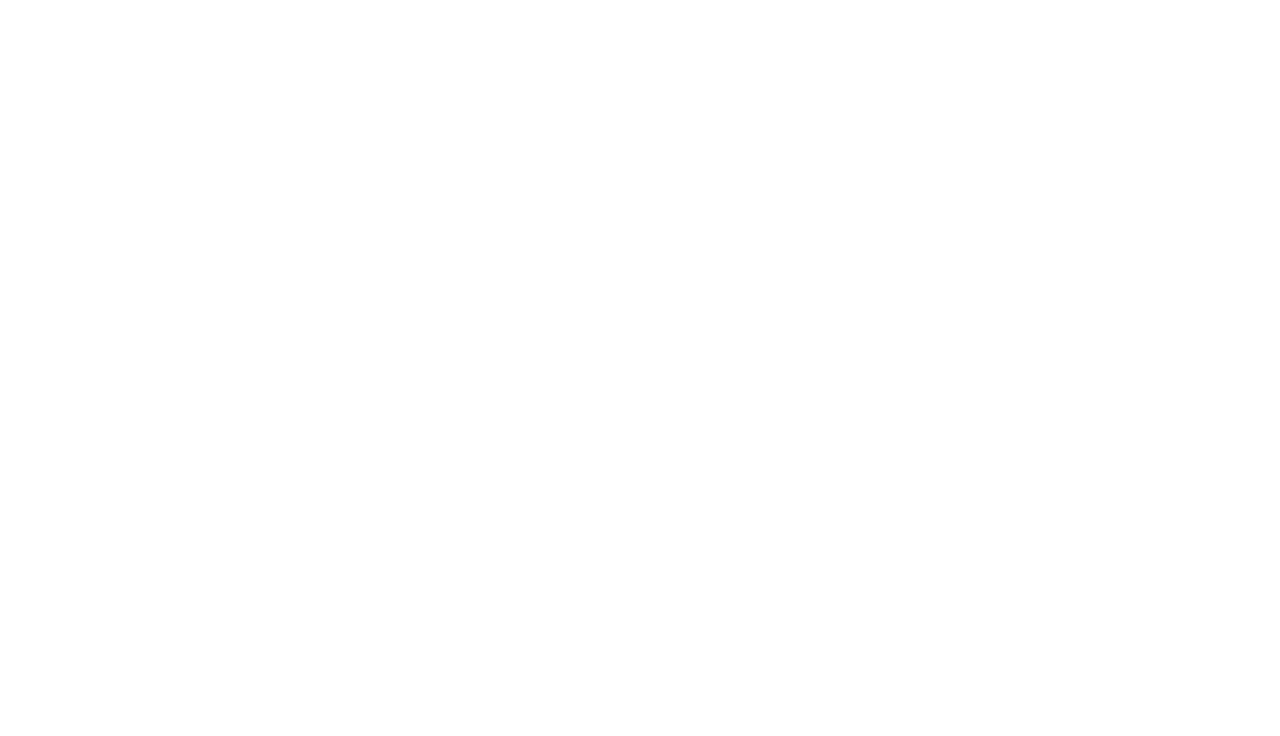
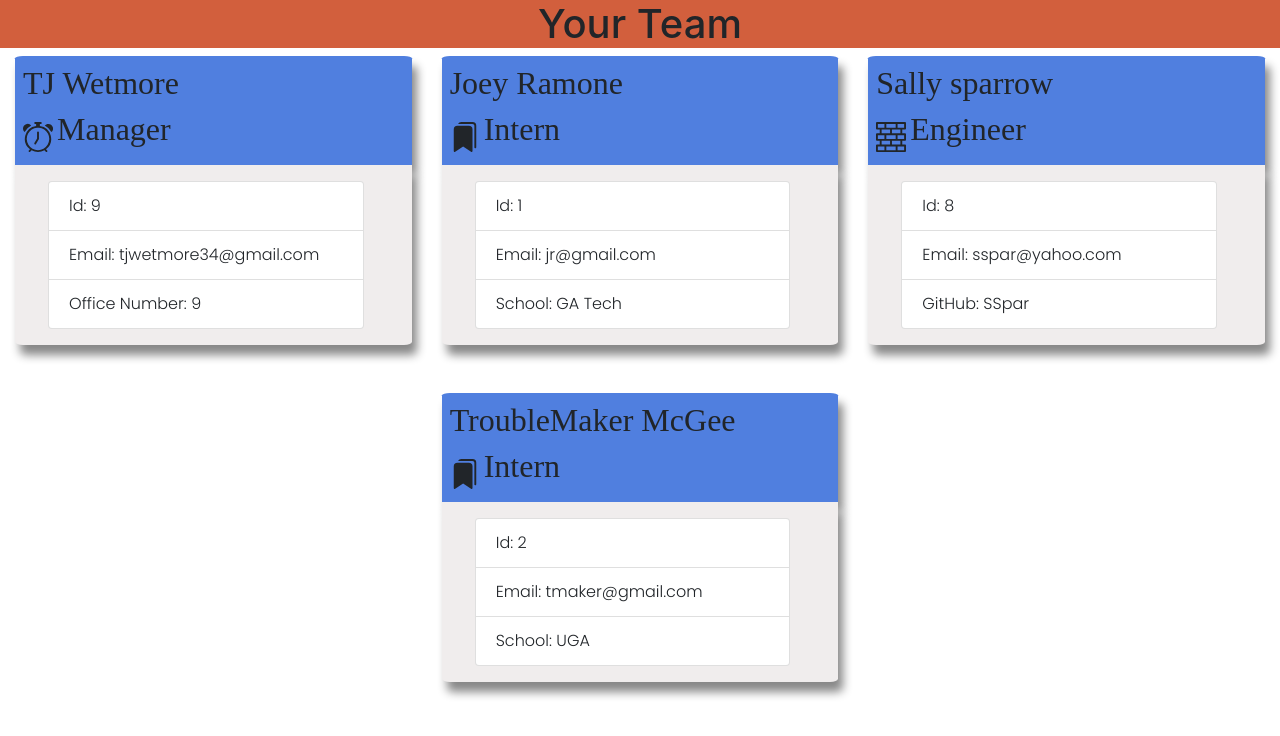
Before and after one commit to TWetmore34/team-build-generator, a website: page dist/index.html in a window 1280 px wide. Drawn offline with nearby package versions, Linux system fonts and the light colour scheme.

Commit message:
running node index.js now fully creates html elements!

```diff
--- a/dist/index.html
+++ b/dist/index.html
@@ -7,8 +7,90 @@
         <meta name="viewport" content="width=device-width, initial-scale=1.0">
         <title>Document</title>
         <link rel="stylesheet" href="./style.css">
+        <link rel="preconnect" href="https://fonts.googleapis.com">
+        <link rel="preconnect" href="https://fonts.gstatic.com" crossorigin>
+        <link href="https://fonts.googleapis.com/css2?family=Poppins:wght@300&family=Roboto&display=swap" rel="stylesheet">
+        <link rel="stylesheet" href="https://cdn.jsdelivr.net/npm/bootstrap-icons@1.3.0/font/bootstrap-icons.css">
+        <link rel="stylesheet" href="https://cdn.jsdelivr.net/npm/bootstrap@4.5.3/dist/css/bootstrap.min.css" integrity="sha384-TX8t27EcRE3e/ihU7zmQxVncDAy5uIKz4rEkgIXeMed4M0jlfIDPvg6uqKI2xXr2" crossorigin="anonymous">
     </head>
     <body>
-
+        <header class="text-center custom-bg">
+            <h1>Your Team</h1>
+        </header>
+    <div class="team">
+        <div class="col-12 col-md-3 col-lg-4 mb-5">
+            <div class="card-top bg-blue text-left p-2 box-shadow card-header-radius">
+                <div class="title">
+                    <h2>TJ Wetmore</h2>
+                </div>
+                <svg xmlns="http://www.w3.org/2000/svg" width="30" height="30" fill="currentColor" class="bi bi-alarm" viewBox="0 0 16 16">
+                <path d="M8.5 5.5a.5.5 0 0 0-1 0v3.362l-1.429 2.38a.5.5 0 1 0 .858.515l1.5-2.5A.5.5 0 0 0 8.5 9V5.5z"/>
+                <path d="M6.5 0a.5.5 0 0 0 0 1H7v1.07a7.001 7.001 0 0 0-3.273 12.474l-.602.602a.5.5 0 0 0 .707.708l.746-.746A6.97 6.97 0 0 0 8 16a6.97 6.97 0 0 0 3.422-.892l.746.746a.5.5 0 0 0 .707-.708l-.601-.602A7.001 7.001 0 0 0 9 2.07V1h.5a.5.5 0 0 0 0-1h-3zm1.038 3.018a6.093 6.093 0 0 1 .924 0 6 6 0 1 1-.924 0zM0 3.5c0 .753.333 1.429.86 1.887A8.035 8.035 0 0 1 4.387 1.86 2.5 2.5 0 0 0 0 3.5zM13.5 1c-.753 0-1.429.333-1.887.86a8.035 8.035 0 0 1 3.527 3.527A2.5 2.5 0 0 0 13.5 1z"/>
+                </svg>
+                <h2 class="logo">Manager</h2>
+            </div>
+            <div class="card-text custom-card-bg box-shadow">
+                <ol class="list-group col-10 mx-auto py-3">
+                    <li class="list-group-item">Id: 9</li>
+                    <li class="list-group-item">Email: tjwetmore34@gmail.com</li>
+                    <li class="list-group-item">Office Number: 9</li>
+                </ol>
+            </div>
+        </div>
+        <div class="col-12 col-md-3 col-lg-4 mb-5">
+    <div class="card-top bg-blue text-left p-2 box-shadow card-header-radius">
+        <div class="title">
+            <h2>Joey Ramone</h2>
+        </div>
+        <svg xmlns="http://www.w3.org/2000/svg" width="30" height="30" fill="currentColor" class="bi bi-bookmarks-fill" viewBox="0 0 16 16">
+        <path d="M2 4a2 2 0 0 1 2-2h6a2 2 0 0 1 2 2v11.5a.5.5 0 0 1-.777.416L7 13.101l-4.223 2.815A.5.5 0 0 1 2 15.5V4z"/>
+        <path d="M4.268 1A2 2 0 0 1 6 0h6a2 2 0 0 1 2 2v11.5a.5.5 0 0 1-.777.416L13 13.768V2a1 1 0 0 0-1-1H4.268z"/>
+        </svg>
+        <h2 class="logo">Intern</h2>
+    </div>
+    <div class="card-text custom-card-bg box-shadow">
+        <ol class="list-group col-10 mx-auto py-3">
+            <li class="list-group-item">Id: 1</li>
+            <li class="list-group-item">Email: jr@gmail.com</</li>
+            <li class="list-group-item">School: GA Tech</li>
+        </ol>
+    </div>
+</div><div class="col-12 col-md-3 col-lg-4 mb-5">
+    <div class="card-top bg-blue text-left p-2 box-shadow card-header-radius">
+        <div class="title">
+            <h2>Sally sparrow</h2>
+        </div>
+        <svg xmlns="http://www.w3.org/2000/svg" width="30" height="30" fill="currentColor" class="bi bi-bricks" viewBox="0 0 16 16">
+        <path d="M0 .5A.5.5 0 0 1 .5 0h15a.5.5 0 0 1 .5.5v3a.5.5 0 0 1-.5.5H14v2h1.5a.5.5 0 0 1 .5.5v3a.5.5 0 0 1-.5.5H14v2h1.5a.5.5 0 0 1 .5.5v3a.5.5 0 0 1-.5.5H.5a.5.5 0 0 1-.5-.5v-3a.5.5 0 0 1 .5-.5H2v-2H.5a.5.5 0 0 1-.5-.5v-3A.5.5 0 0 1 .5 6H2V4H.5a.5.5 0 0 1-.5-.5v-3zM3 4v2h4.5V4H3zm5.5 0v2H13V4H8.5zM3 10v2h4.5v-2H3zm5.5 0v2H13v-2H8.5zM1 1v2h3.5V1H1zm4.5 0v2h5V1h-5zm6 0v2H15V1h-3.5zM1 7v2h3.5V7H1zm4.5 0v2h5V7h-5zm6 0v2H15V7h-3.5zM1 13v2h3.5v-2H1zm4.5 0v2h5v-2h-5zm6 0v2H15v-2h-3.5z"/>
+        </svg>
+        <h2 class="logo">Engineer</h2>
+    </div>
+    <div class="card-text custom-card-bg box-shadow">
+        <ol class="list-group col-10 mx-auto py-3">
+            <li class="list-group-item">Id: 8</li>
+            <li class="list-group-item">Email: sspar@yahoo.com</li>
+            <li class="list-group-item">GitHub: SSpar</li>
+        </ol>
+    </div>
+</div><div class="col-12 col-md-3 col-lg-4 mb-5">
+    <div class="card-top bg-blue text-left p-2 box-shadow card-header-radius">
+        <div class="title">
+            <h2>TroubleMaker McGee</h2>
+        </div>
+        <svg xmlns="http://www.w3.org/2000/svg" width="30" height="30" fill="currentColor" class="bi bi-bookmarks-fill" viewBox="0 0 16 16">
+        <path d="M2 4a2 2 0 0 1 2-2h6a2 2 0 0 1 2 2v11.5a.5.5 0 0 1-.777.416L7 13.101l-4.223 2.815A.5.5 0 0 1 2 15.5V4z"/>
+        <path d="M4.268 1A2 2 0 0 1 6 0h6a2 2 0 0 1 2 2v11.5a.5.5 0 0 1-.777.416L13 13.768V2a1 1 0 0 0-1-1H4.268z"/>
+        </svg>
+        <h2 class="logo">Intern</h2>
+    </div>
+    <div class="card-text custom-card-bg box-shadow">
+        <ol class="list-group col-10 mx-auto py-3">
+            <li class="list-group-item">Id: 2</li>
+            <li class="list-group-item">Email: tmaker@gmail.com</</li>
+            <li class="list-group-item">School: UGA</li>
+        </ol>
+    </div>
+</div></div>
+    </div>
     </body>
     </html>
--- a/dist/renderhtml.js
+++ b/dist/renderhtml.js
@@ -0,0 +1,99 @@
+function renderManager(obj) {
+    return `<!DOCTYPE html>
+    <!DOCTYPE html>
+    <html lang="en">
+    <head>
+        <meta charset="UTF-8">
+        <meta http-equiv="X-UA-Compatible" content="IE=edge">
+        <meta name="viewport" content="width=device-width, initial-scale=1.0">
+        <title>Document</title>
+        <link rel="stylesheet" href="./style.css">
+        <link rel="preconnect" href="https://fonts.googleapis.com">
+        <link rel="preconnect" href="https://fonts.gstatic.com" crossorigin>
+        <link href="https://fonts.googleapis.com/css2?family=Poppins:wght@300&family=Roboto&display=swap" rel="stylesheet">
+        <link rel="stylesheet" href="https://cdn.jsdelivr.net/npm/bootstrap-icons@1.3.0/font/bootstrap-icons.css">
+        <link rel="stylesheet" href="https://cdn.jsdelivr.net/npm/bootstrap@4.5.3/dist/css/bootstrap.min.css" integrity="sha384-TX8t27EcRE3e/ihU7zmQxVncDAy5uIKz4rEkgIXeMed4M0jlfIDPvg6uqKI2xXr2" crossorigin="anonymous">
+    </head>
+    <body>
+        <header class="text-center custom-bg">
+            <h1>Your Team</h1>
+        </header>
+    <div class="team">
+        <div class="col-12 col-md-3 col-lg-4 mb-5">
+            <div class="card-top bg-blue text-left p-2 box-shadow card-header-radius">
+                <div class="title">
+                    <h2>${obj.name}</h2>
+                </div>
+                <svg xmlns="http://www.w3.org/2000/svg" width="30" height="30" fill="currentColor" class="bi bi-alarm" viewBox="0 0 16 16">
+                <path d="M8.5 5.5a.5.5 0 0 0-1 0v3.362l-1.429 2.38a.5.5 0 1 0 .858.515l1.5-2.5A.5.5 0 0 0 8.5 9V5.5z"/>
+                <path d="M6.5 0a.5.5 0 0 0 0 1H7v1.07a7.001 7.001 0 0 0-3.273 12.474l-.602.602a.5.5 0 0 0 .707.708l.746-.746A6.97 6.97 0 0 0 8 16a6.97 6.97 0 0 0 3.422-.892l.746.746a.5.5 0 0 0 .707-.708l-.601-.602A7.001 7.001 0 0 0 9 2.07V1h.5a.5.5 0 0 0 0-1h-3zm1.038 3.018a6.093 6.093 0 0 1 .924 0 6 6 0 1 1-.924 0zM0 3.5c0 .753.333 1.429.86 1.887A8.035 8.035 0 0 1 4.387 1.86 2.5 2.5 0 0 0 0 3.5zM13.5 1c-.753 0-1.429.333-1.887.86a8.035 8.035 0 0 1 3.527 3.527A2.5 2.5 0 0 0 13.5 1z"/>
+                </svg>
+                <h2 class="logo">Manager</h2>
+            </div>
+            <div class="card-text custom-card-bg box-shadow">
+                <ol class="list-group col-10 mx-auto py-3">
+                    <li class="list-group-item">Id: ${obj.id}</li>
+                    <li class="list-group-item">Email: ${obj.email}</li>
+                    <li class="list-group-item">Office Number: ${obj.officeNumber}</li>
+                </ol>
+            </div>
+        </div>
+        `
+}
+
+function renderIntern(obj) {
+    return `<div class="col-12 col-md-3 col-lg-4 mb-5">
+    <div class="card-top bg-blue text-left p-2 box-shadow card-header-radius">
+        <div class="title">
+            <h2>${obj.name}</h2>
+        </div>
+        <svg xmlns="http://www.w3.org/2000/svg" width="30" height="30" fill="currentColor" class="bi bi-bookmarks-fill" viewBox="0 0 16 16">
+        <path d="M2 4a2 2 0 0 1 2-2h6a2 2 0 0 1 2 2v11.5a.5.5 0 0 1-.777.416L7 13.101l-4.223 2.815A.5.5 0 0 1 2 15.5V4z"/>
+        <path d="M4.268 1A2 2 0 0 1 6 0h6a2 2 0 0 1 2 2v11.5a.5.5 0 0 1-.777.416L13 13.768V2a1 1 0 0 0-1-1H4.268z"/>
+        </svg>
+        <h2 class="logo">Intern</h2>
+    </div>
+    <div class="card-text custom-card-bg box-shadow">
+        <ol class="list-group col-10 mx-auto py-3">
+            <li class="list-group-item">Id: ${obj.id}</li>
+            <li class="list-group-item">Email: ${obj.email}</</li>
+            <li class="list-group-item">School: ${obj.school}</li>
+        </ol>
+    </div>
+</div>`
+}
+
+function renderEngineer(obj){
+    return `<div class="col-12 col-md-3 col-lg-4 mb-5">
+    <div class="card-top bg-blue text-left p-2 box-shadow card-header-radius">
+        <div class="title">
+            <h2>${obj.name}</h2>
+        </div>
+        <svg xmlns="http://www.w3.org/2000/svg" width="30" height="30" fill="currentColor" class="bi bi-bricks" viewBox="0 0 16 16">
+        <path d="M0 .5A.5.5 0 0 1 .5 0h15a.5.5 0 0 1 .5.5v3a.5.5 0 0 1-.5.5H14v2h1.5a.5.5 0 0 1 .5.5v3a.5.5 0 0 1-.5.5H14v2h1.5a.5.5 0 0 1 .5.5v3a.5.5 0 0 1-.5.5H.5a.5.5 0 0 1-.5-.5v-3a.5.5 0 0 1 .5-.5H2v-2H.5a.5.5 0 0 1-.5-.5v-3A.5.5 0 0 1 .5 6H2V4H.5a.5.5 0 0 1-.5-.5v-3zM3 4v2h4.5V4H3zm5.5 0v2H13V4H8.5zM3 10v2h4.5v-2H3zm5.5 0v2H13v-2H8.5zM1 1v2h3.5V1H1zm4.5 0v2h5V1h-5zm6 0v2H15V1h-3.5zM1 7v2h3.5V7H1zm4.5 0v2h5V7h-5zm6 0v2H15V7h-3.5zM1 13v2h3.5v-2H1zm4.5 0v2h5v-2h-5zm6 0v2H15v-2h-3.5z"/>
+        </svg>
+        <h2 class="logo">Engineer</h2>
+    </div>
+    <div class="card-text custom-card-bg box-shadow">
+        <ol class="list-group col-10 mx-auto py-3">
+            <li class="list-group-item">Id: ${obj.id}</li>
+            <li class="list-group-item">Email: ${obj.email}</li>
+            <li class="list-group-item">GitHub: ${obj.github}</li>
+        </ol>
+    </div>
+</div>`
+}
+
+function renderEnd(){
+    return `</div>
+    </div>
+    </body>
+    </html>`
+}
+
+module.exports = {
+    renderManager,
+    renderIntern,
+    renderEngineer,
+    renderEnd
+};
--- a/dist/style.css
+++ b/dist/style.css
@@ -0,0 +1,32 @@
+.custom-bg {
+    background-color: rgba(206, 79, 41, 0.907);
+}
+
+.logo {
+    display: inline-block;
+}
+
+.custom-card-bg {
+    background-color: rgb(240, 237, 237);
+    border-radius: 0 0 2% 2%;
+    font-family: 'Poppins', sans-serif;
+}
+
+.card-header-radius {
+    border-radius: 2% 2% 0 0;
+}
+
+.box-shadow {
+    box-shadow: 5px 10px 10px #888888;
+}
+
+.team {
+    display: flex;
+    flex-wrap: wrap;
+    justify-content: space-evenly;
+}
+
+.bg-blue {
+    background-color: rgb(80, 127, 223);
+    font-family: 'Playfair Display', serif;
+}
```
Also changed, not shown: dist/index.js (+9 -4 lines), 1 other file. Lines whose indentation alone changed are shown as unchanged.
